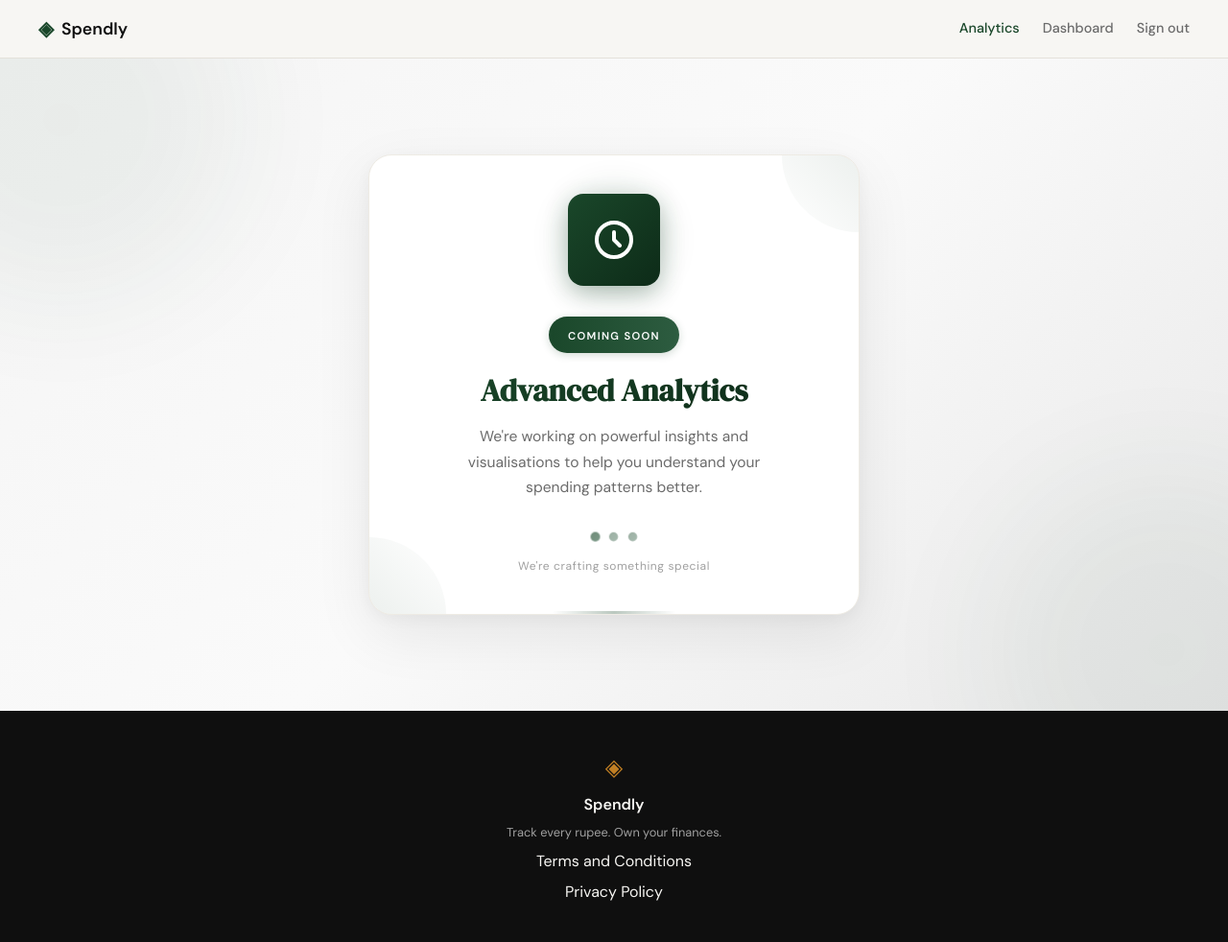
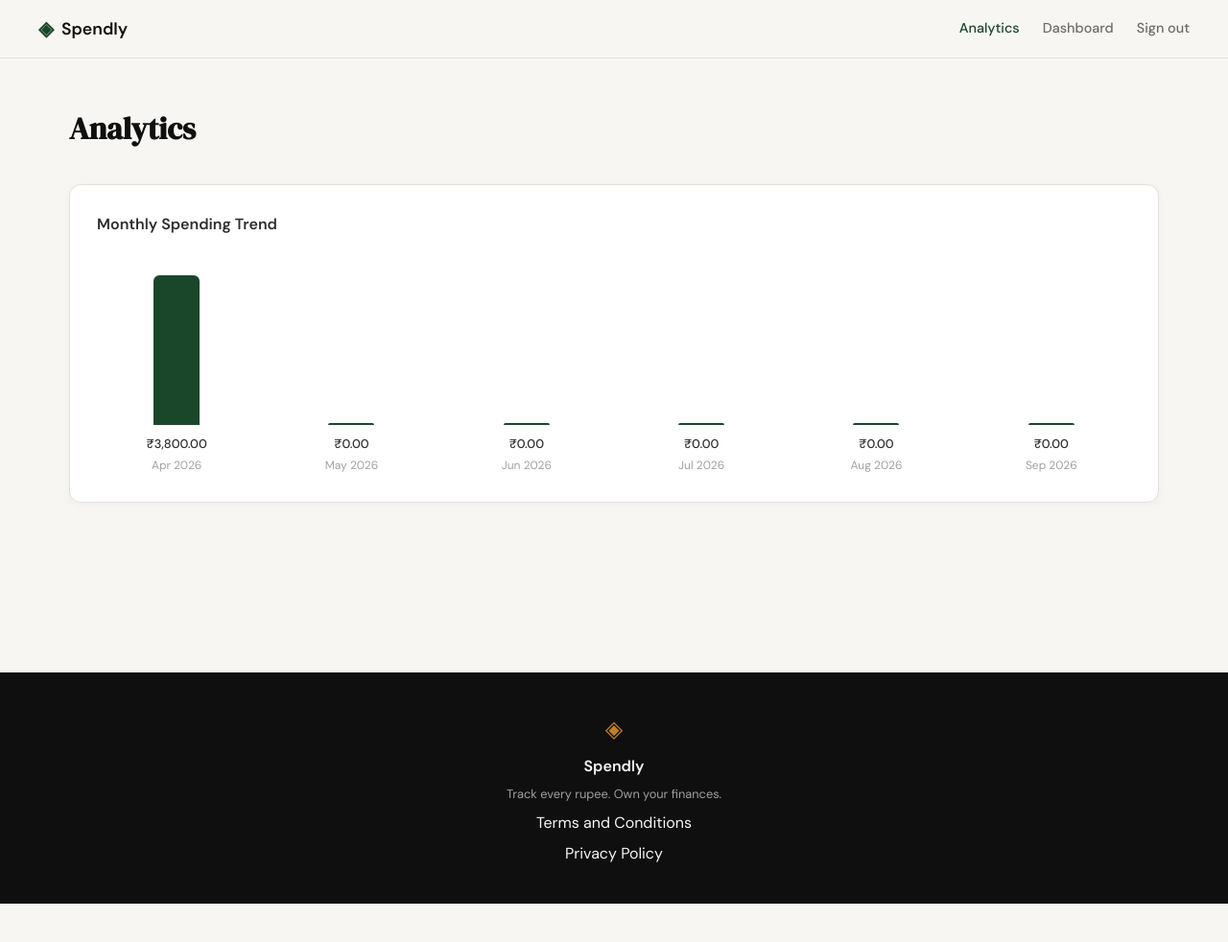
Before and after one commit to VisaaliSuccessive/spendly-agent, a Flask app: page /analytics in a window 1280 px wide. Shown: the whole page at 96% size. After the commit the page ends 942 px from the top, so only its background shows below. Run offline with Flask 3, Linux system fonts and the light colour scheme; a user stored in the database is signed in; data comes from the database, SQL or seed files in the repository.

Commit message:
feat: show monthly spending trend chart on analytics page
Co-Authored-By: Claude Sonnet 5 <noreply@anthropic.com>

```diff
--- a/app.py
+++ b/app.py
@@ -19,6 +19,7 @@ from database.queries import (
     delete_expense_by_id,
     get_category_breakdown,
     get_expense_by_id,
+    get_monthly_trend,
     get_recent_transactions,
     get_summary_stats,
     get_user_by_id,
@@ -185,7 +186,10 @@ def profile():
 def analytics():
     if not session.get("user_id"):
         return redirect(url_for("login"))
-    return render_template("analytics.html")
+
+    trend = get_monthly_trend(session["user_id"])
+
+    return render_template("analytics.html", trend=trend)
 
 
 @app.route("/expenses/add", methods=["GET", "POST"])
--- a/static/css/analytics.css
+++ b/static/css/analytics.css
@@ -1,183 +1,79 @@
+/* static/css/analytics.css */
+
 .analytics-page {
-  display: flex;
-  align-items: center;
-  justify-content: center;
-  min-height: calc(100vh - 120px);
-  padding: 2rem;
-  background: linear-gradient(135deg, #f5f5f5 0%, #fafafa 50%, #e8e8e8 100%);
-  position: relative;
-  overflow: hidden;
+  max-width: var(--max-width);
+  margin: 0 auto;
+  padding: 3rem 2rem 5rem;
 }
 
-/* Decorative background blobs */
-.cs-bg-blob {
-  position: absolute;
-  width: 24rem;
-  height: 24rem;
-  background: var(--accent);
-  opacity: 0.05;
-  border-radius: 50%;
-  filter: blur(64px);
-  pointer-events: none;
-}
-.cs-blob-tl { top: -8rem; left: -8rem; }
-.cs-blob-br { bottom: -8rem; right: -8rem; }
-
-/* Main card */
-.cs-card {
-  position: relative;
-  max-width: 32rem;
-  width: 100%;
-  text-align: center;
-  background: var(--paper-card);
-  border: 1px solid var(--border-soft);
-  border-radius: 1.5rem;
-  padding: 2.5rem;
-  box-shadow: 0 20px 60px rgba(0, 0, 0, 0.08), 0 4px 16px rgba(0, 0, 0, 0.04);
-  overflow: hidden;
+.analytics-heading {
+  font-family: var(--font-display);
+  font-size: 2rem;
+  color: var(--ink);
+  margin: 0 0 2rem;
 }
 
-/* Corner accents */
-.cs-corner {
-  position: absolute;
-  width: 5rem;
-  height: 5rem;
-  background: linear-gradient(to var(--dir, bottom right), var(--accent), transparent);
-  opacity: 0.08;
-  pointer-events: none;
-}
-.cs-corner-tr {
-  top: 0; right: 0;
-  border-bottom-left-radius: 100%;
-  --dir: bottom left;
-}
-.cs-corner-bl {
-  bottom: 0; left: 0;
-  border-top-right-radius: 100%;
-  --dir: top right;
+.analytics-section {
+  background: var(--paper-card);
+  border: 1px solid var(--border);
+  border-radius: var(--radius-md);
+  box-shadow: 0 2px 8px rgba(0, 0, 0, 0.04);
+  padding: 1.75rem;
 }
 
-/* Icon */
-.cs-icon-wrap {
-  position: relative;
-  display: flex;
-  justify-content: center;
-  margin-bottom: 2rem;
-}
-.cs-icon-glow {
-  position: absolute;
-  top: 50%; left: 50%;
-  transform: translate(-50%, -50%);
-  width: 6rem;
-  height: 6rem;
-  background: var(--accent);
-  opacity: 0.18;
-  border-radius: 50%;
-  filter: blur(20px);
-}
-.cs-icon-box {
-  position: relative;
-  width: 6rem;
-  height: 6rem;
-  background: linear-gradient(135deg, var(--accent), #0d2b18);
-  border-radius: 1rem;
-  display: flex;
-  align-items: center;
-  justify-content: center;
-  box-shadow: 0 8px 24px rgba(26, 71, 42, 0.3);
-  transition: transform 0.3s ease;
-}
-.cs-icon-box:hover { transform: scale(1.05); }
-.cs-icon {
-  width: 3rem;
-  height: 3rem;
-  color: #ffffff;
+.analytics-section-title {
+  font-family: var(--font-body);
+  font-size: 1rem;
+  font-weight: 600;
+  color: var(--ink-soft);
+  margin: 0 0 1.5rem;
 }
 
-/* Badge */
-.cs-badge {
-  display: inline-block;
-  padding: 0.4rem 1.25rem;
-  background: linear-gradient(90deg, var(--accent), #2d5c40);
-  border-radius: 999px;
-  margin-bottom: 1.25rem;
-  box-shadow: 0 2px 8px rgba(26, 71, 42, 0.2);
-}
-.cs-badge span {
-  font-size: 0.7rem;
-  font-weight: 600;
-  color: #ffffff;
-  text-transform: uppercase;
-  letter-spacing: 0.12em;
-  font-family: var(--font-body);
+/* Monthly trend bar chart */
+.trend-chart {
+  display: flex;
+  align-items: flex-end;
+  gap: 1rem;
+  height: 14rem;
+  padding-top: 1rem;
 }
 
-/* Title */
-.cs-title {
-  font-family: var(--font-display);
-  font-size: 2rem;
-  font-weight: 700;
-  background: linear-gradient(135deg, var(--accent), #0d2b18);
-  -webkit-background-clip: text;
-  -webkit-text-fill-color: transparent;
-  background-clip: text;
-  margin: 0 0 1rem;
-  line-height: 1.2;
+.trend-bar-col {
+  flex: 1;
+  display: flex;
+  flex-direction: column;
+  align-items: center;
+  height: 100%;
 }
 
-/* Description */
-.cs-desc {
-  color: var(--ink-muted);
-  font-size: 0.975rem;
-  line-height: 1.7;
-  margin: 0 auto 2rem;
-  max-width: 22rem;
-  font-family: var(--font-body);
+.trend-bar-track {
+  flex: 1;
+  width: 100%;
+  max-width: 3rem;
+  display: flex;
+  align-items: flex-end;
+  justify-content: center;
 }
 
-/* Pulsing dots */
-@keyframes cs-pulse {
-  0%, 100% { opacity: 1; transform: scale(1); }
-  50%       { opacity: 0.4; transform: scale(0.85); }
-}
-.cs-dots {
-  display: flex;
-  gap: 0.5rem;
-  justify-content: center;
-  align-items: center;
-  margin-bottom: 1rem;
-}
-.cs-dot {
-  width: 0.7rem;
-  height: 0.7rem;
-  background: linear-gradient(135deg, var(--accent), #2d5c40);
-  border-radius: 50%;
-  animation: cs-pulse 1.4s ease-in-out infinite;
+.trend-bar {
+  width: 100%;
+  background: var(--accent);
+  border-radius: var(--radius-sm) var(--radius-sm) 0 0;
+  min-height: 2px;
+  transition: height 0.3s ease;
 }
 
-.cs-tagline {
+.trend-amount {
+  font-family: var(--font-body);
+  font-size: 0.8rem;
+  font-weight: 500;
+  color: var(--ink-soft);
+  margin-top: 0.6rem;
+}
+
+.trend-label {
+  font-family: var(--font-body);
   font-size: 0.75rem;
   color: var(--ink-faint);
-  letter-spacing: 0.05em;
-  font-family: var(--font-body);
-  margin: 0;
+  margin-top: 0.15rem;
 }
-
-/* Bottom decorative line */
-.cs-bottom-line {
-  position: absolute;
-  bottom: 0;
-  left: 50%;
-  transform: translateX(-50%);
-  width: 8rem;
-  height: 3px;
-  background: linear-gradient(90deg, transparent, var(--accent), transparent);
-  opacity: 0.3;
-  border-radius: 999px;
-}
-
-/* CSS custom property aliases (set on body by style.css) */
-:root {
-  --font-display: 'DM Serif Display', Georgia, serif;
-  --font-body: 'DM Sans', system-ui, sans-serif;
-}
--- a/templates/analytics.html
+++ b/templates/analytics.html
@@ -7,42 +7,21 @@
 
 {% block content %}
 <div class="analytics-page">
-  <div class="cs-bg-blob cs-blob-tl"></div>
-  <div class="cs-bg-blob cs-blob-br"></div>
+  <h1 class="analytics-heading">Analytics</h1>
 
-  <div class="cs-card">
-    <div class="cs-corner cs-corner-tr"></div>
-    <div class="cs-corner cs-corner-bl"></div>
-
-    <div class="cs-icon-wrap">
-      <div class="cs-icon-glow"></div>
-      <div class="cs-icon-box">
-        <svg class="cs-icon" fill="none" stroke="currentColor" viewBox="0 0 24 24">
-          <path stroke-linecap="round" stroke-linejoin="round" stroke-width="2"
-            d="M12 8v4l3 3m6-3a9 9 0 11-18 0 9 9 0 0118 0z" />
-        </svg>
+  <section class="analytics-section">
+    <h2 class="analytics-section-title">Monthly Spending Trend</h2>
+    <div class="trend-chart">
+      {% for month in trend %}
+      <div class="trend-bar-col">
+        <div class="trend-bar-track">
+          <div class="trend-bar" style="height: {{ month.percent }}%"></div>
+        </div>
+        <span class="trend-amount">₹{{ month.total }}</span>
+        <span class="trend-label">{{ month.label }}</span>
       </div>
+      {% endfor %}
     </div>
-
-    <div class="cs-badge">
-      <span>Coming Soon</span>
-    </div>
-
-    <h2 class="cs-title">Advanced Analytics</h2>
-
-    <p class="cs-desc">
-      We're working on powerful insights and visualisations to help you
-      understand your spending patterns better.
-    </p>
-
-    <div class="cs-dots">
-      <div class="cs-dot" style="animation-delay: 0s"></div>
-      <div class="cs-dot" style="animation-delay: 0.2s"></div>
-      <div class="cs-dot" style="animation-delay: 0.4s"></div>
-    </div>
-    <p class="cs-tagline">We're crafting something special</p>
-
-    <div class="cs-bottom-line"></div>
-  </div>
+  </section>
 </div>
 {% endblock %}
```
Also changed, not shown: tests/test_10-analytics.py (+76 -0 lines).
